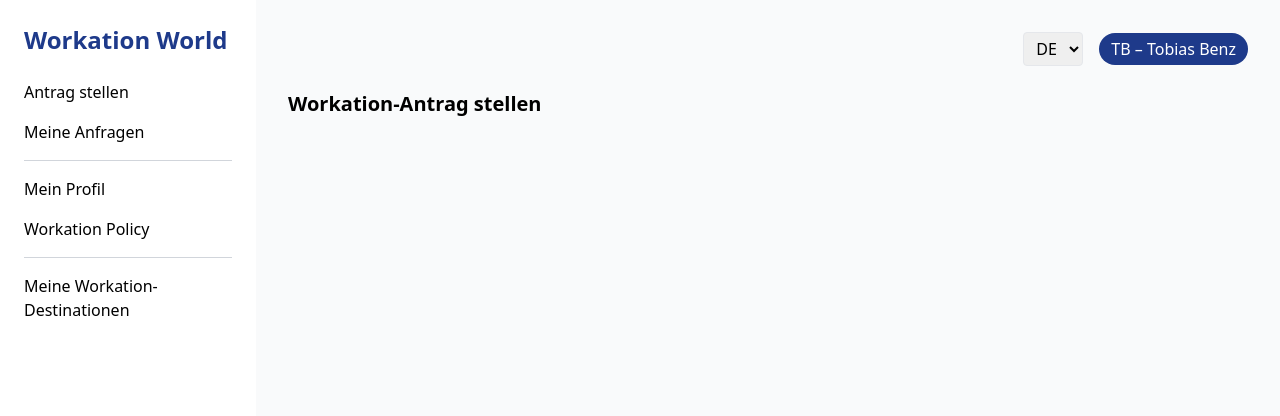
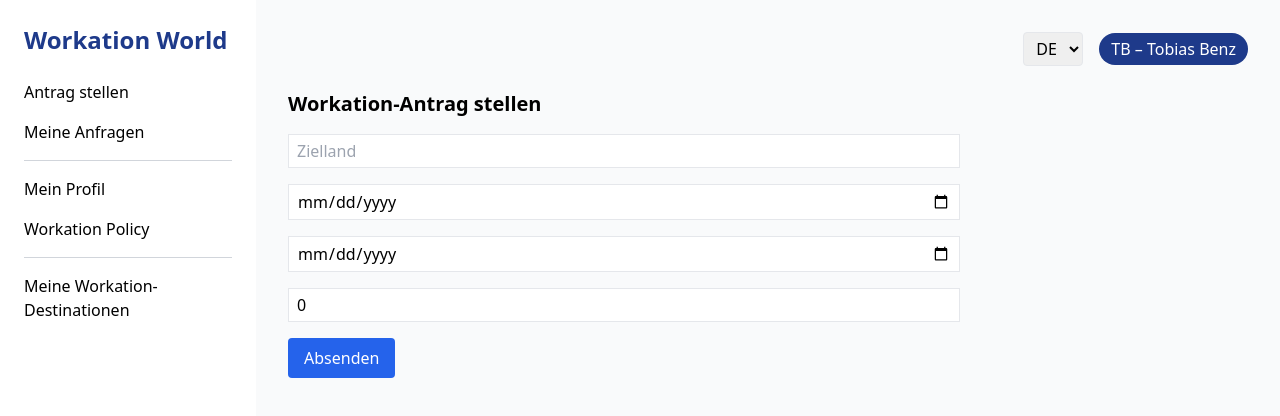
Before and after one commit to WorkationTobias/workation-prototype, a Next.js app: page / in a window 1280 px wide. Both pictures are taken after a click on the button "Antrag stellen". Shown: the top 416 px of the page. Built offline with nearby package versions, Linux system fonts and the light colour scheme.

Commit message:
Add files via upload

```diff
--- a/pages/index.js
+++ b/pages/index.js
@@ -63,7 +63,13 @@ export default function Home() {
   const handleSubmit = (e) => {
     e.preventDefault()
     setSubmitted(true)
-    setAnfragen((prev) => [...prev, form])
+    const neuerAntrag = {
+      ...form,
+      risikobewertung: "In Bearbeitung",
+      genehmigung: "Ausstehend",
+      buchungscode: "ausstehend"
+    }
+    setAnfragen((prev) => [...prev, neuerAntrag])
     setForm({
       land: "",
       start: "",
@@ -106,13 +112,12 @@ export default function Home() {
         {activeTab === "antrag-formular" && (
           <div className="max-w-2xl">
             <h2 className="text-xl font-semibold mb-4">Workation-Antrag stellen</h2>
-            <form onSubmit={(e) => {
-              e.preventDefault()
-              if (step < 4) setStep(step + 1)
-              else handleSubmit(e)
-            }} className="space-y-4">
-              {/* Schritte hier */}
-              {/* gleich wie vorher */}
+            <form onSubmit={handleSubmit} className="space-y-4">
+              <input name="land" placeholder="Zielland" value={form.land} onChange={handleChange} className="w-full border px-2 py-1" />
+              <input name="start" type="date" value={form.start} onChange={handleChange} className="w-full border px-2 py-1" />
+              <input name="ende" type="date" value={form.ende} onChange={handleChange} className="w-full border px-2 py-1" />
+              <input name="arbeitstage" type="number" placeholder="Arbeitstage" value={form.arbeitstage} onChange={handleChange} className="w-full border px-2 py-1" />
+              <button type="submit" className="bg-blue-600 text-white px-4 py-2 rounded">Absenden</button>
             </form>
           </div>
         )}
```
